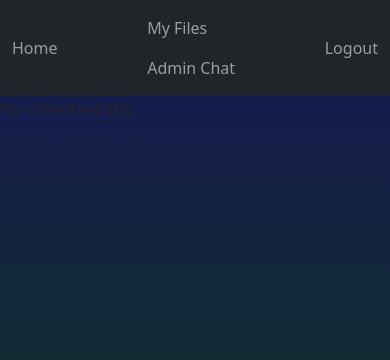
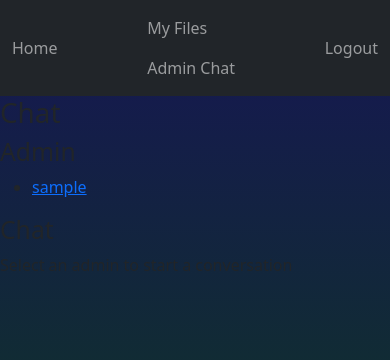
Before and after one commit to Tony-gh123/CS50_Final_Project, a Django app: page /chat/ in a window 390 px wide. Shown: the top 360 px of the page. Run offline with Django 4.2, Linux system fonts and the light colour scheme; the visitor is signed in with stand-in values (Sample User, id 1); data comes from the database, SQL or seed files in the repository; data that the repository does not hold is empty.

Commit message:
chat feature

```diff
--- a/main/templates/main/chat.html
+++ b/main/templates/main/chat.html
@@ -3,50 +3,41 @@
 {% block title %}PDF Helper | Chat{% endblock %}
 
 {% block content %}
-    {% if conversation %}
-        <!-- Chat -->
 <h1>Chat</h1>
+
+<div class="row">
+    <!-- Admin user list-->
+    <div class="col-md-4">
+        <h2>Admin</h2>
         <ul>
-            {% for recipient, messages in conversation.items %}
+            {% for admin in admins %}
             <li>
-                    <a href="{% url 'conversation' recipient.id}">
-                        {{ recipient.username }}
+                <a href="{% url 'chat' %}?recipient_id={{ admin.id }}">
+                    {{ admin.username }}
                 </a>
-                    {% if messages %}
-                        - Last message: {{ messages.last.content }} ({{ messages.last.timestamp}})
-                    {% else %}
-                        - No Messages
-                    {% endif %}
             </li>
             {% endfor %}
         </ul>
-    {% else %}
-        <p>No conversations</p>
-    {% endif %}
+    </div>
 
-    {% if view == 'send' %}
-    <!-- Send Messages -->
+    <div class="col-md-8">
+        <h2>Chat</h2>
+        {% if recipient %}
+            <h3>Conversation with {{ recipient.username }}</h3>
+            {% for message in messages %}
+                <p>{{ message.content }} - {{ message.timestamp }}</p>
+            {% endfor %}
 
-        <h1>Send Message</h1>
-        <form method="post">
+            <!-- Form to send messages -->
+            <form method="post" action="{% url 'send' recipient.id %}">
                 {% csrf_token %}
                 <textarea name="content" placeholder="Type Here"></textarea>
                 <button type="submit">Send</button>
             </form>
+
+        {% else %}
+            <p>Select an admin to start a conversation</p>
         {% endif %}
-
-    {% if view == 'conversation' %}
-    <!-- Conversation log -->
-        <h1>Conversation</h1>
-        {% if messages %}
-            <ul>
-                {% for message in messages %}
-                    <li>{{ message.content }} - {{ message.timestamp }}</li>
-                {% endfor %}
-            </ul>
-        {% else %}
-            <p>No messages yet</p>
-        {% endif %}
-    {% endif %}
-
+    </div>
+</div>
 {% endblock %}
--- a/main/views/chat.py
+++ b/main/views/chat.py
@@ -10,6 +10,7 @@ from django.db import models
 from main.models import UserUploads, Chat
 from django.http import HttpResponse, HttpResponseRedirect
 from django.urls import reverse
+from django.db.models import Q
 import logging
 import os
 
@@ -39,8 +40,21 @@ def admin_chat(request):
 @login_required
 def chat(request):
 
-    conversation = Chat.objects.filter(sender=request.user) | Chat.objects.filter(recipient=request.user)
-    return render(request, 'main/chat.html', {'view': 'chat', 'conversation': conversation})
+    admins = User.objects.filter(is_superuser=True)
+
+    recipient_id = request.GET.get('recipient_id')
+
+    if recipient_id:
+        recipient = get_object_or_404(User, pk=recipient_id)
+        messages = Chat.objects.filter(
+        (models.Q(sender=request.user) & models.Q(recipient=recipient)) |
+        (models.Q(recipient=request.user) & models.Q(sender=recipient))
+    ).order_by('timestamp')
+    else:
+        recipient = None
+        messages = []
+
+    return render(request, 'main/chat.html', {'admins': admins, 'recipient': recipient, 'messages': messages})
 
 @login_required
 def send(request, recipient_id):
@@ -51,7 +65,11 @@ def send(request, recipient_id):
         content = request.POST.get('content')
         message = Chat.objects.create(sender=request.user, recipient=recipient, content=content)
 
-    url = reverse('admin_chat') + f'?recipient_id={recipient_id}'
+    if request.user.is_superuser:
+        url = reverse('admin_chat') + f'?recipient_id={recipient_id}'
+    else:
+        url = reverse('chat') + f'?recipient_id={recipient_id}'
+
     return HttpResponseRedirect(url)
 
 
```
Lines whose indentation alone changed are shown as unchanged.
